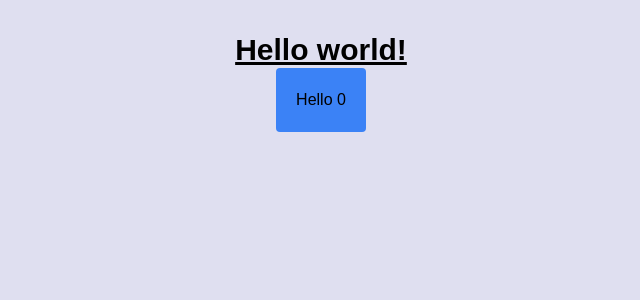
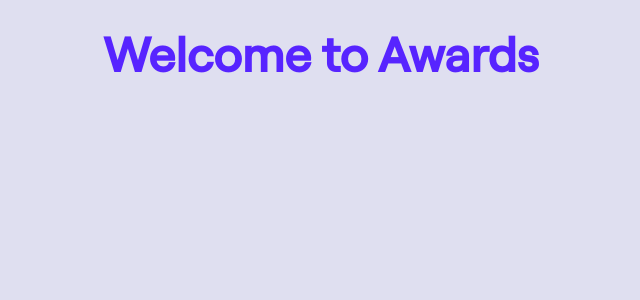
Before and after one commit to harsh-05/landingPage, a React (Vite) app: page / in a window 1280 px wide. Shown: the top 300 px of the page, without its empty margins (319-959 px from the left). Built offline with nearby package versions, Linux system fonts and the light colour scheme.

Commit message:
added the custom colors and tested them

```diff
--- a/src/App.tsx
+++ b/src/App.tsx
@@ -5,10 +5,9 @@ function App() {
   const [count, setCount] = useState(0);
 
   return (
-    <>
-      <h1 className="text-3xl font-bold underline">Hello world!</h1>
-      <button onClick={()=>setCount(count+1)} className='bg-blue-500 rounded p-5 text-center'>Hello {count}</button>
-    </>
+    <main>
+      <h1 className='text-5xl text-orange-500 font-bold font-robert-medium text-violet-300'>Welcome to Awards</h1>
+   </main>
   );
 }
 
--- a/tailwind.config.js
+++ b/tailwind.config.js
@@ -12,6 +12,22 @@ export default {
         'circular-web': ['circular-web', 'sanf-serif'],
         'robert-medium': ['robert-medium', 'sans-serif'],
         'robert-regular':['robert-regular', 'sans-serif'],
+      },
+      colors: {
+        blue: {
+          50: '#DFDFF0',
+          75: '#DFDFF2',
+          100: '#F0F2FA',
+          200: '#010101',
+          300: '#4FB7DD',
+        },
+        violet: {
+          300: '#5724FF',
+        },
+        yellow: {
+          100: '#8E983F',
+          300: '#EDFF66'
+        }
       }
     },
   },
```
